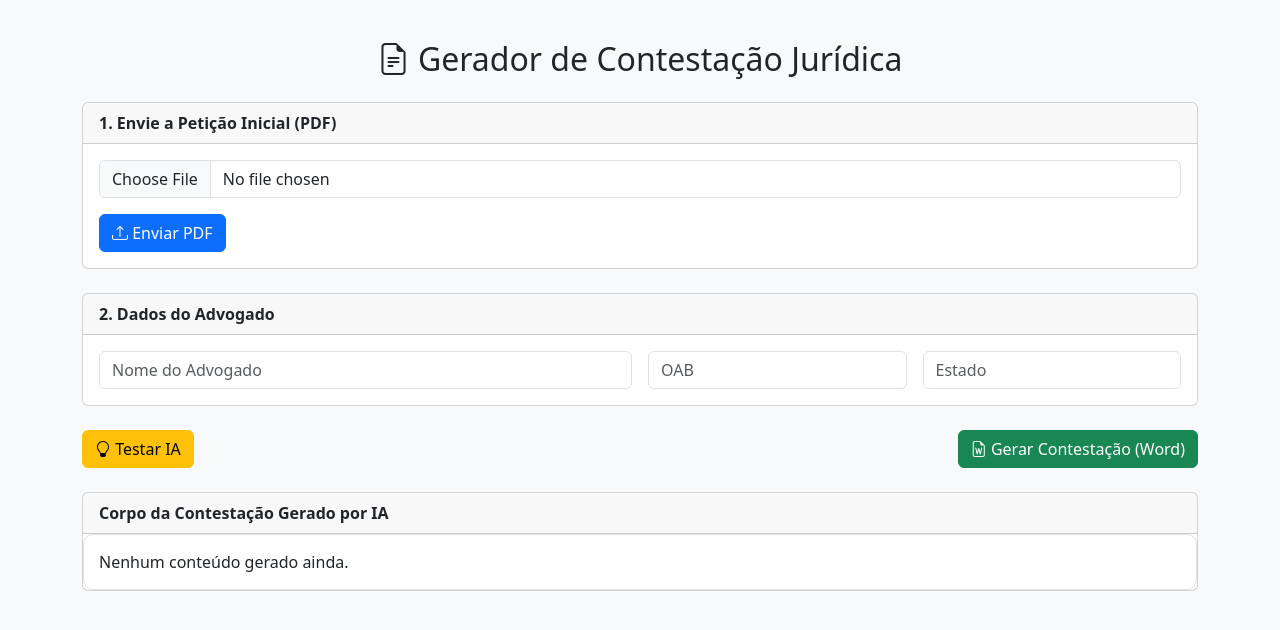
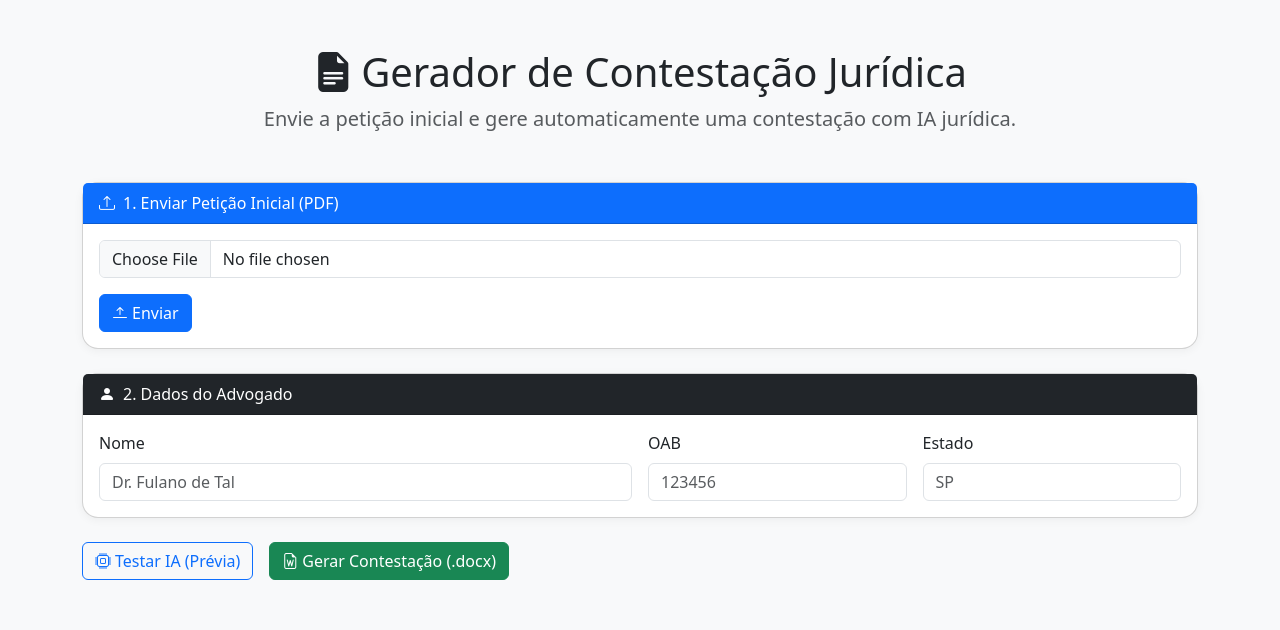
Before and after one commit to Alandamme/api-contestacao-juridica, a Flask app: page / in a window 1280 px wide. Shown: the top 630 px of the page. Run offline with Flask 3, Linux system fonts and the light colour scheme.

Commit message:
Update index.html

```diff
--- a/src/templates/index.html
+++ b/src/templates/index.html
@@ -1,118 +1,163 @@
 <!DOCTYPE html>
 <html lang="pt-br">
 <head>
-  <meta charset="UTF-8" />
-  <meta name="viewport" content="width=device-width, initial-scale=1" />
+  <meta charset="UTF-8">
   <title>Gerador de Contestação Jurídica</title>
+  <meta name="viewport" content="width=device-width, initial-scale=1">
   <link href="https://cdn.jsdelivr.net/npm/bootstrap@5.3.3/dist/css/bootstrap.min.css" rel="stylesheet">
-  <link href="https://cdn.jsdelivr.net/npm/bootstrap-icons@1.11.3/font/bootstrap-icons.css" rel="stylesheet">
+  <link href="https://cdn.jsdelivr.net/npm/bootstrap-icons/font/bootstrap-icons.css" rel="stylesheet">
   <style>
     body {
-      padding-top: 40px;
       background-color: #f8f9fa;
     }
-    .preview-card {
+    .card {
+      border-radius: 1rem;
+      box-shadow: 0 2px 10px rgba(0,0,0,0.05);
+    }
+    pre {
+      background-color: #f1f3f5;
+      padding: 1rem;
+      border-radius: 0.5rem;
+      max-height: 400px;
+      overflow-y: auto;
       white-space: pre-wrap;
-      background: #fff;
-      padding: 15px;
-      border-radius: 10px;
-      border: 1px solid #dee2e6;
     }
   </style>
 </head>
 <body>
-  <div class="container">
-    <h2 class="text-center mb-4"><i class="bi bi-file-earmark-text"></i> Gerador de Contestação Jurídica</h2>
+  <div class="container my-5">
+    <div class="text-center mb-5">
+      <h1><i class="bi bi-file-earmark-text-fill me-2"></i>Gerador de Contestação Jurídica</h1>
+      <p class="lead text-muted">Envie a petição inicial e gere automaticamente uma contestação com IA jurídica.</p>
+    </div>
 
     <!-- Upload PDF -->
     <div class="card mb-4">
-      <div class="card-header"><strong>1. Envie a Petição Inicial (PDF)</strong></div>
+      <div class="card-header bg-primary text-white">
+        <i class="bi bi-upload me-2"></i>1. Enviar Petição Inicial (PDF)
+      </div>
       <div class="card-body">
         <form id="form-upload">
-          <div class="mb-3">
-            <input type="file" class="form-control" id="pdfFile" accept="application/pdf" required>
+          <input class="form-control" type="file" id="pdf" name="pdf" accept=".pdf" required>
+          <button class="btn btn-primary mt-3" type="submit"><i class="bi bi-arrow-bar-up me-1"></i>Enviar</button>
+        </form>
+        <div id="dados-extraidos" class="mt-4 d-none">
+          <h5>📋 Dados extraídos:</h5>
+          <ul class="list-group">
+            <li class="list-group-item"><strong>Autor:</strong> <span id="autor"></span></li>
+            <li class="list-group-item"><strong>Réu:</strong> <span id="reu"></span></li>
+            <li class="list-group-item"><strong>Tipo de Ação:</strong> <span id="tipo_acao"></span></li>
+            <li class="list-group-item"><strong>Valor da Causa:</strong> <span id="valor_causa"></span></li>
+            <li class="list-group-item"><strong>Fatos:</strong> <span id="fatos"></span></li>
+            <li class="list-group-item"><strong>Pedidos:</strong> <span id="pedidos"></span></li>
+            <li class="list-group-item"><strong>Fundamentos Jurídicos:</strong> <span id="fundamentos_juridicos"></span></li>
+          </ul>
         </div>
-          <button type="submit" class="btn btn-primary"><i class="bi bi-upload"></i> Enviar PDF</button>
-        </form>
       </div>
     </div>
 
     <!-- Dados do advogado -->
     <div class="card mb-4">
-      <div class="card-header"><strong>2. Dados do Advogado</strong></div>
-      <div class="card-body">
-        <form id="form-advogado">
-          <div class="row g-3">
+      <div class="card-header bg-dark text-white">
+        <i class="bi bi-person-fill me-2"></i>2. Dados do Advogado
+      </div>
+      <div class="card-body row g-3">
         <div class="col-md-6">
-              <input type="text" class="form-control" id="nome_advogado" placeholder="Nome do Advogado" required>
+          <label for="nome_advogado" class="form-label">Nome</label>
+          <input type="text" id="nome_advogado" class="form-control" placeholder="Dr. Fulano de Tal">
         </div>
         <div class="col-md-3">
-              <input type="text" class="form-control" id="oab" placeholder="OAB" required>
+          <label for="oab" class="form-label">OAB</label>
+          <input type="text" id="oab" class="form-control" placeholder="123456">
         </div>
         <div class="col-md-3">
-              <input type="text" class="form-control" id="estado" placeholder="Estado" required>
+          <label for="estado" class="form-label">Estado</label>
+          <input type="text" id="estado" class="form-control" placeholder="SP">
         </div>
-          </div>
-        </form>
       </div>
     </div>
 
     <!-- Ações -->
-    <div class="d-flex justify-content-between mb-4">
-      <button class="btn btn-warning" id="btn-testar-ia"><i class="bi bi-lightbulb"></i> Testar IA</button>
-      <button class="btn btn-success" id="btn-gerar-contestacao"><i class="bi bi-file-earmark-word"></i> Gerar Contestação (Word)</button>
+    <div class="d-flex gap-3 mb-4">
+      <button id="btn-testar-ia" class="btn btn-outline-primary"><i class="bi bi-cpu me-1"></i>Testar IA (Prévia)</button>
+      <button id="btn-gerar" class="btn btn-success"><i class="bi bi-file-earmark-word me-1"></i>Gerar Contestação (.docx)</button>
     </div>
 
-    <!-- Visualização IA -->
-    <div class="card mb-4">
-      <div class="card-header"><strong>Corpo da Contestação Gerado por IA</strong></div>
-      <div class="card-body preview-card" id="preview-contestacao">Nenhum conteúdo gerado ainda.</div>
+    <!-- Pré-visualização da IA -->
+    <div class="card mb-5 d-none" id="preview-card">
+      <div class="card-header bg-secondary text-white">
+        <i class="bi bi-eye-fill me-2"></i>Pré-visualização da Contestação (IA)
+      </div>
+      <div class="card-body">
+        <pre id="preview-text">Carregando...</pre>
+      </div>
     </div>
   </div>
 
   <script>
-    let sessionFile = null;
-    let corpoGerado = "";
+    let session_file = {};
 
-    document.getElementById("form-upload").addEventListener("submit", async function (e) {
+    document.getElementById("form-upload").addEventListener("submit", async (e) => {
       e.preventDefault();
-      const file = document.getElementById("pdfFile").files[0];
+      const file = document.getElementById("pdf").files[0];
       const formData = new FormData();
       formData.append("pdf", file);
 
-      const response = await fetch("/api/upload", {
+      const res = await fetch("/api/upload", {
         method: "POST",
         body: formData
       });
 
-      const data = await response.json();
-      if (response.ok) {
-        sessionFile = data.session_file;
-        alert("PDF processado com sucesso!");
+      const data = await res.json();
+      if (res.ok) {
+        session_file = data.session_file;
+        document.getElementById("dados-extraidos").classList.remove("d-none");
+        document.getElementById("autor").innerText = session_file.autor || "";
+        document.getElementById("reu").innerText = session_file.reu || "";
+        document.getElementById("tipo_acao").innerText = session_file.tipo_acao || "";
+        document.getElementById("valor_causa").innerText = session_file.valor_causa || "";
+        document.getElementById("fatos").innerText = session_file.fatos || "";
+        document.getElementById("pedidos").innerText = (session_file.pedidos || []).join(", ");
+        document.getElementById("fundamentos_juridicos").innerText = (session_file.fundamentos_juridicos || []).join(", ");
+      } else {
+        alert("Erro ao processar PDF: " + data.erro);
+      }
+    });
+
+    document.getElementById("btn-testar-ia").addEventListener("click", async () => {
+      document.getElementById("preview-card").classList.remove("d-none");
+      document.getElementById("preview-text").innerText = "Aguarde, a IA está gerando o texto...";
+
+      const res = await fetch("/testar-ia", {
+        method: "POST",
+        headers: { "Content-Type": "application/json" },
+        body: JSON.stringify({ session_file })
+      });
+
+      const data = await res.json();
+      document.getElementById("preview-text").innerText = data.corpo_gerado || data.erro || "Erro ao gerar prévia.";
+    });
+
+    document.getElementById("btn-gerar").addEventListener("click", async () => {
+      const dados_advogado = {
+        nome_advogado: document.getElementById("nome_advogado").value,
+        oab: document.getElementById("oab").value,
+        estado: document.getElementById("estado").value
+      };
+
+      const res = await fetch("/api/gerar-contestacao", {
+        method: "POST",
+        headers: { "Content-Type": "application/json" },
+        body: JSON.stringify({ session_file, dados_advogado })
+      });
+
+      const data = await res.json();
+      if (res.ok) {
+        window.open(data.files.word, "_blank");
       } else {
         alert("Erro: " + data.erro);
       }
     });
-
-    document.getElementById("btn-testar-ia").addEventListener("click", async function () {
-      if (!sessionFile) {
-        return alert("Envie e processe um PDF primeiro.");
-      }
-
-      const advogado = getDadosAdvogado();
-      const response = await fetch("/api/testar-ia", {
-        method: "POST",
-        headers: { "Content-Type": "application/json" },
-        body: JSON.stringify({ session_file: sessionFile, dados_advogado: advogado })
-      });
-
-      const data = await response.json();
-      if (response.ok) {
-        corpoGerado = data.corpo_gerado;
-        document.getElementById("preview-contestacao").textContent = corpoGerado;
-      } else {
-        alert("Erro na IA: " + data.erro);
-      }
-    });
-
-    document.getElementById(
+  </script>
+</body>
+</html>
```
Lines whose indentation alone changed are shown as unchanged.
